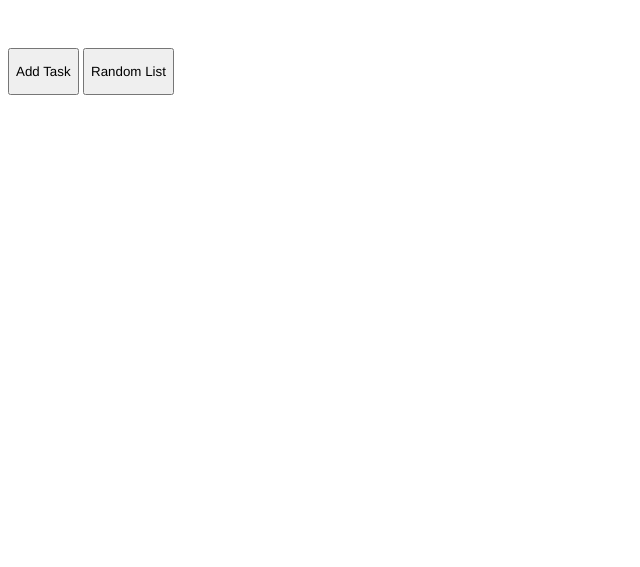
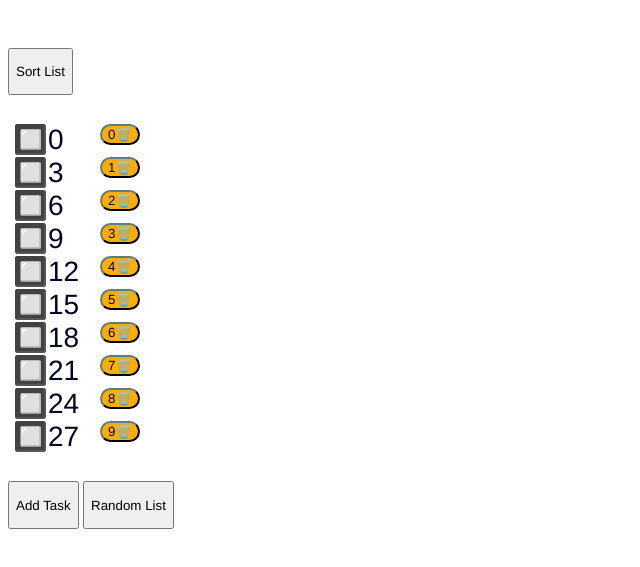
Before and after one commit to Nadhorion/Nadhorion.github.io, a plain HTML site: page index.html in a window 1280 px wide. Shown: the part 141-708 px from the top of the page, without its empty margins (0-640 px from the left). Drawn offline with Linux system fonts and the light colour scheme.

Commit message:
starting styling?

```diff
--- a/index.html
+++ b/index.html
@@ -13,6 +13,10 @@
     <body>
 
         <h1>List</h1>
+
+        <button id="sortList" type="button">
+            <p>Sort List</p></button>
+
         <ul></ul>
 
         <button id="addTask" type="button">
--- a/scripts/events.js
+++ b/scripts/events.js
@@ -1,9 +1,17 @@
-import { makeTaskItem } from "./features";
-import { TaskItem } from "./features";
-import { fakeList } from "./features";
-import { renderTaskList } from "./features";
+import { makeTaskItem } from "./features.js";
+import { fakeList } from "./features.js";
+import { sortTaskList } from "./features.js";
+import { deleteTaskItem } from "./features.js";
+
 
 let makeTaskItemBtn = document.getElementById('addTask');
 let fakeListBtn = document.getElementById('randomList')
+let sortTaskListBtn = document.getElementById('sortList')
 
 makeTaskItemBtn.onclick = makeTaskItem;
+fakeListBtn.onclick = fakeList;
+sortTaskListBtn.onclick = sortTaskList;
+
+
+
+window.deleteTaskItem = deleteTaskItem;
--- a/scripts/features.js
+++ b/scripts/features.js
@@ -31,7 +31,7 @@ export function makeTaskItem() {
 
   let task = prompt("What do you need to do?", "");
   let isCompleted = false;
-  let lineNumber = taskList.length;
+  let lineNumber = taskList.length - 1;
   let deleteTask = false;
   let taskItem = new TaskItem(task, isCompleted, lineNumber, deleteTask);
 
@@ -46,7 +46,7 @@ export function makeTaskItem() {
  *
  * @param {integer} lineSelection
  */
-function deleteTaskItem(lineSelection) {
+export function deleteTaskItem(lineSelection) {
 
   taskList.forEach(element => {
     if (element.lineNumber == lineSelection) {
@@ -91,7 +91,7 @@ function moveTask(taskToMove, destinationIndex) {
  * two task objects to the compareFn at a time using
  * the sort() function
  */
-function sortTaskList() {
+export function sortTaskList() {
 
   taskList.sort(compareFn);
 
@@ -150,8 +150,11 @@ function editListTitle() {
 /**
  * First deletes list children and then adds them back with any changes.
  * Refreshes list.
+ *
+ * Also adds a delete button to every list item.
+ * Can be split to new function
  */
-export function renderTaskList() {
+function renderTaskList() {
 
   while (list.firstElementChild) {
 
@@ -166,8 +169,21 @@ export function renderTaskList() {
   for (let i = 0; i < taskList.length; i++) {
 
     let taskText = taskList[i].task;
+
+    let deleteBtn = document.createElement("button");
+    deleteBtn.textContent = i + "🗑️";
+    deleteBtn.className =  "deleteBtn";
+    deleteBtn.id = i;
+    deleteBtn.setAttribute("onclick", "deleteTaskItem(this.id)");
+
+    //Try the below when you are comfortable with listeners
+    //deleteBtn.addEventListener(
+    //'click', ({target}) => deleteTaskItem(target.id))
+    //look into arrow functions, bindings, hoisting as well.
+
     const li = document.createElement("li");
     li.textContent = taskText;
+    li.appendChild(deleteBtn);
     list.append( li );
 
   }
@@ -183,8 +199,7 @@ export function renderTaskList() {
  * @param {integer} lineNumber
  * @param {boolean} deleteTask
  */
-
-export function TaskItem(task, isCompleted, lineNumber, deleteTask) {
+function TaskItem(task, isCompleted, lineNumber, deleteTask) {
 
   this.task = task;
   this.isCompleted = isCompleted;
--- a/styles/styles.css
+++ b/styles/styles.css
@@ -26,6 +26,36 @@ ul {
   }
 }
 
+button.deleteBtn {
+
+  background-color: #ffae00;
+  border-radius: 20em;
+  border-color: #222d30;
+
+  position: absolute;
+  left: 100px;
+
+}
+
+button.deleteBtn:hover {
+
+  background-color: #ac4d00;
+  border-radius: 20em;
+  transition: 0.15s;
+
+}
+
+button.deleteBtn:active {
+
+  background-color: #440000;
+  border-radius: 20em;
+  border-color: #ffffff;
+  transition: 0.15s;
+
+}
+
+button:pr
+
 /* body {
 
   background: rgb(164, 158, 197) url("/images/potato.jpeg")
```
Also changed, not shown: favicon.ico (added).
